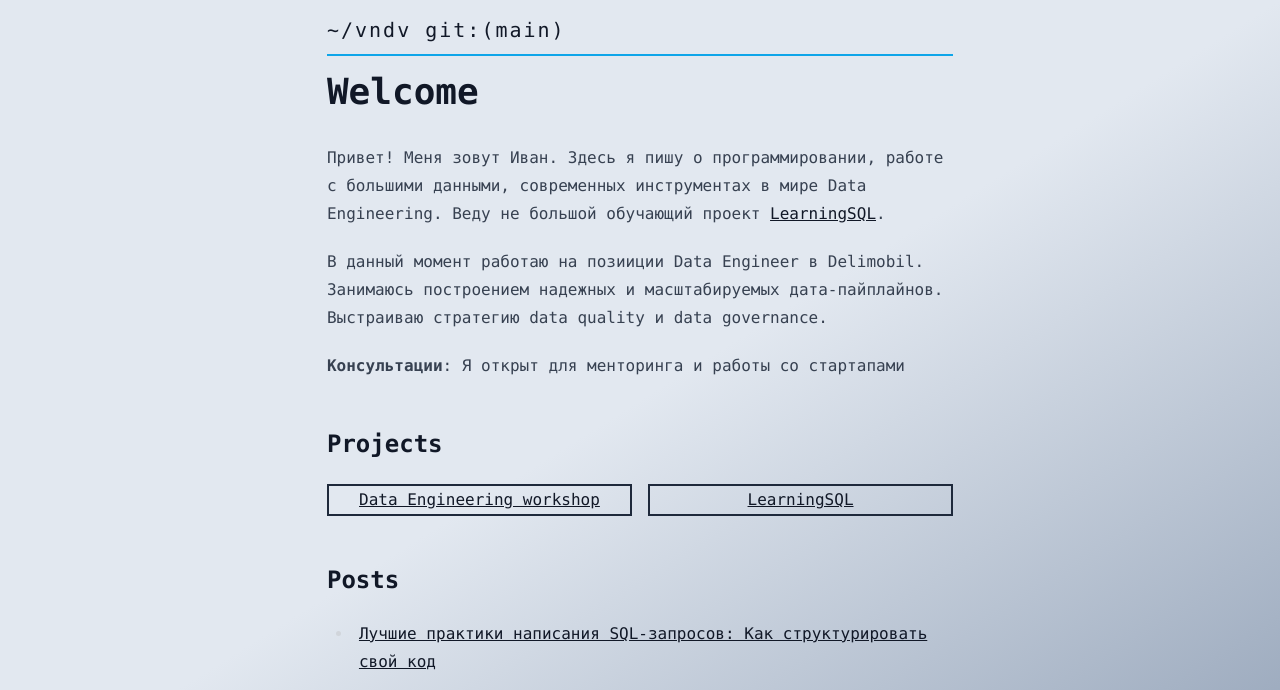
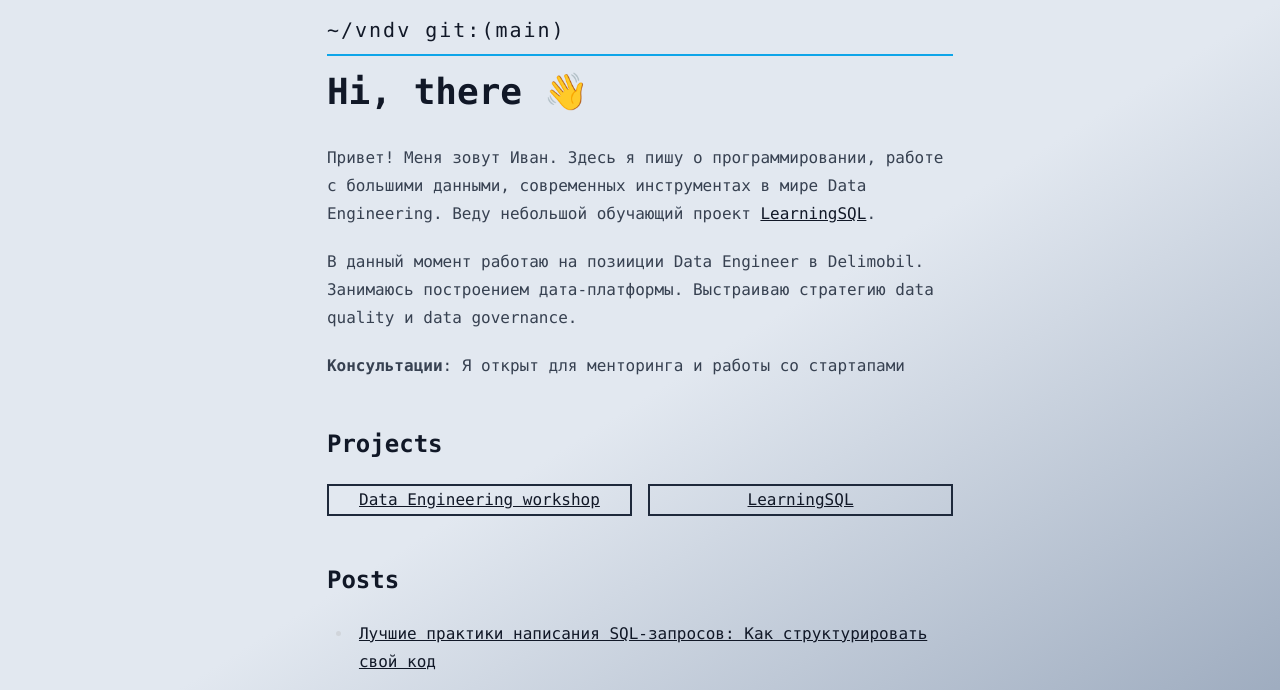
Before and after one commit to vndv/blog, an Astro site: page / in a window 1280 px wide. Shown: the top 690 px of the page. Built offline with nearby package versions, Linux system fonts and the light colour scheme; Astro itself is replaced by a stand-in of ours.

Commit message:
edit info

```diff
--- a/src/components/About.astro
+++ b/src/components/About.astro
@@ -5,7 +5,7 @@
   Привет! Меня зовут Иван. Здесь я пишу о программировании,
   работе с большими данными, современных инструментах в
   мире Data Engineering.
-  Веду не большой обучающий проект
+  Веду небольшой обучающий проект
    <a
     href="https://vndv.github.io/LearningSQL/#/"
     target="_blank">LearningSQL</a
@@ -13,7 +13,7 @@
 </p>
 <p>
   В данный момент работаю на позииции Data Engineer
-  в Delimobil. Занимаюсь построением надежных и масштабируемых
-  дата-пайплайнов. Выстраиваю стратегию data quality и data governance.
+  в Delimobil. Занимаюсь построением дата-платформы.
+  Выстраиваю стратегию data quality и data governance.
 </p>
 <p><b>Консультации</b>: Я открыт для менторинга и работы со стартапами</p>
--- a/src/pages/index.astro
+++ b/src/pages/index.astro
@@ -4,7 +4,7 @@ import BlogFeed from "@components/BlogFeed.astro";
 import Projects from "@components/Projects.astro";
 import About from "@components/About.astro"
 
-const pageTitle = "Welcome";
+const pageTitle = "Hi, there 👋";
 ---
 
 <BaseLayout pageTitle={pageTitle}>
```
